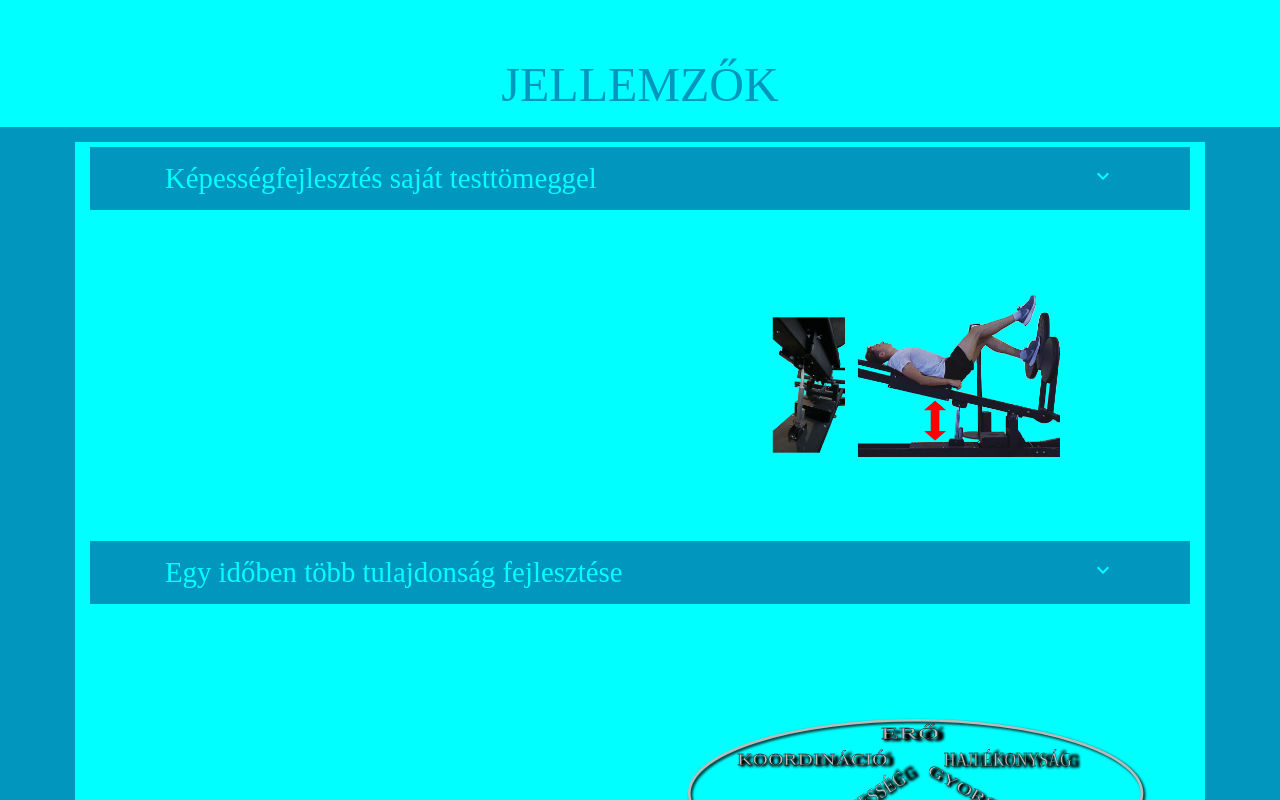
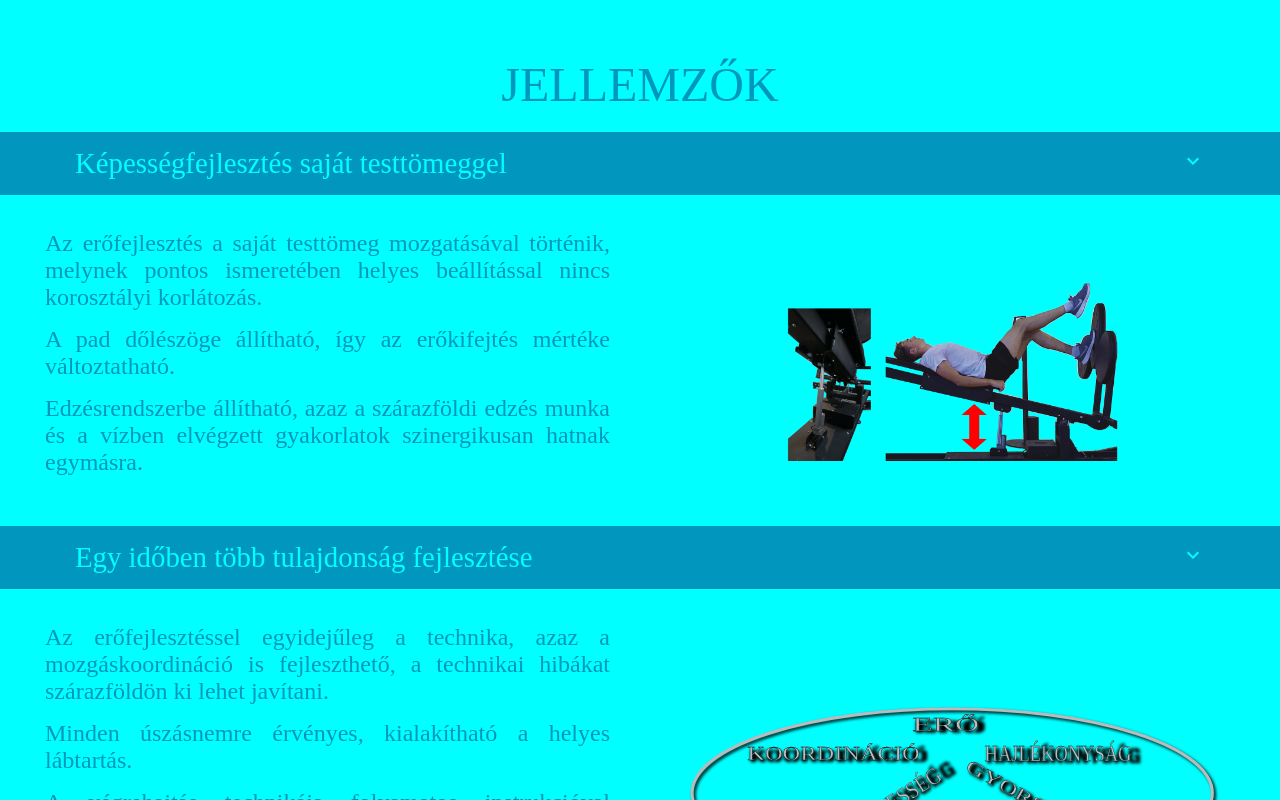
Before and after one commit to szeidl-balazs/nextgenfarmingweb, a React (Create React App) app in the folder frontend/: page / in a window 1280 px wide. Shown: the part 1480-2280 px from the top of the page. Built offline with nearby package versions, Linux system fonts and the light colour scheme.

Commit message:
The original structure from html perfectly restored in react component, everything in its place, hover works, but the show more/less on click still does not work.

```diff
--- a/frontend/src/components/structure_components/Accordion.jsx
+++ b/frontend/src/components/structure_components/Accordion.jsx
@@ -12,19 +12,18 @@ function Accordion(props) {
   return (
 
 
-    <div className="specifications">
+    <div>
 
+      <button className="accordion benefit-and-specs-list" onClick={toggleHandler}>
+          {props.title}
+          <span className="more-less-sign"><ExpandMoreIcon/></span>
+      </button>
 
       <div className="panel">
 
-        <button className="accordion benefit-and-specs-list" onClick={toggleHandler}>
-          {props.title}
-          <span className="more-less-sign"><ExpandMoreIcon/></span>
-        </button>
-
         <div className="panel-wrap">
 
-            <div className="panel-text">
+          <div className="panel-text">
             <p className="accordion__content">{props.text1}</p>
             <p className="accordion__content">{props.text2}</p>
             <p className="accordion__content">{props.text3}</p>
--- a/frontend/src/components/structure_components/Specifications2.jsx
+++ b/frontend/src/components/structure_components/Specifications2.jsx
@@ -4,13 +4,13 @@ const Specifications2 = () => {
 
     return (
 
-        <div className="specifications">
+      <div className="specifications">
 
         <div id="specifications-id" className="place-holder-under-menuline"></div> {/*empty lane to push down the below content under menu line*/}
 
         <h2>JELLEMZŐK</h2>
 
-          <div className="accordion">
+
 
             <Accordion
               title="Képességfejlesztés saját testtömeggel"
@@ -47,9 +47,9 @@ const Specifications2 = () => {
               img_id="pc-control"
             />
 
-          </div>
 
-        </div>
+
+      </div>
 
       );
 
```
